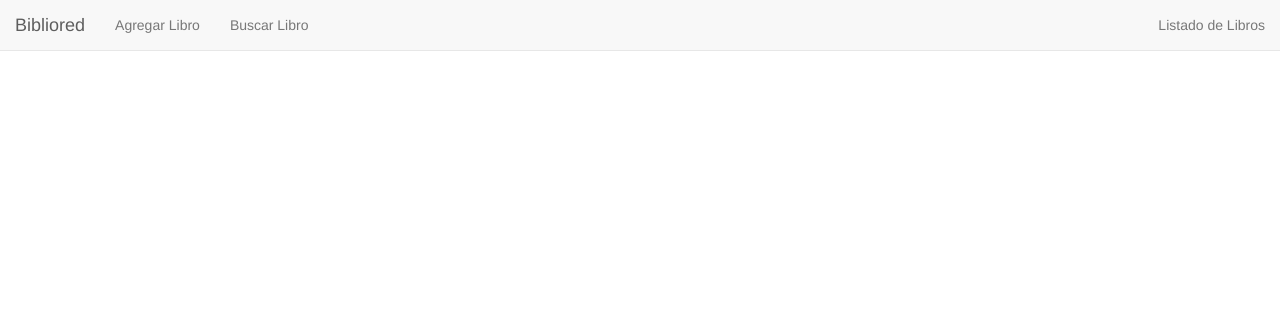
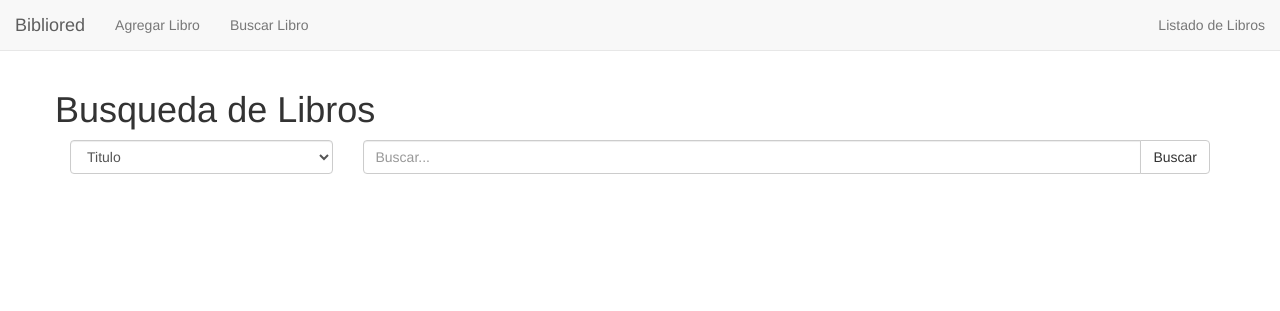
Before and after one commit to eilwin/Encargo2DAI, a PHP site: page /buscar_libro.php in a window 1280 px wide. Shown: the top 311 px of the page. Run offline with PHP 8.4, Linux system fonts and the light colour scheme; tables that the repository leaves empty or names only in its code hold one stand-in row (values such as "Sample post").

Commit message:
Buscar Libro * Agregada conexion con BD y consulta inicial * Agregado buscador y opciones con Bootstrap * Agregado div para resultado de busqueda

```diff
--- a/buscar_libro.php
+++ b/buscar_libro.php
@@ -1,3 +1,13 @@
+<?php
+    include 'Conexion.php';
+    $conex = new Conexion();
+    $sql = "SELECT * FROM libros";
+    if(isset($_POST["btn-buscar"])){
+        $dato = $_POST["datoLibro"];
+        $sql = "SELECT titulo, autor, editorial, idioma FROM libros";
+    }
+    $datos = $conex->query($sql);
+?>
 <html>
     <head>
         <meta charset="UTF-8">
@@ -20,7 +30,42 @@
     <body>
         <?php include 'navbar.html'; ?>
         <div class="container">
+            <div class="row">
+                <h1>Busqueda de Libros</h1>
+            </div>
+            <div class="row">
+                <form method="post" action="buscar_libro.php">
+                    <div class="col-xs-12 col-sm-3">
+                        <select class="form-control">
+                                <option>Titulo</option>
+                                <option>Autor</option>
+                                <option>Editorial</option>
+                        </select>
+                    </div>
+                    <div class="col-xs-12 col-sm-9">
+                        <div class="input-group">
+                            <input name="datoLibro" type="text" class="form-control" placeholder="Buscar...">
+                            <span class="input-group-btn">
+                                <button class="btn btn-default" type="submit" name="btn-buscar">Buscar</button>
+                            </span>
+                        </div>
+                    </div>
+                </form>
+            </div>
+            <?php if(isset($_POST["btn-buscar"])): ?>
+            <div class="row">
+                <h3>Resultados (<?= count($datos)?>)</h3>
+                <?php if(count($datos)>0): ?>
+                <div>
 
+                </div>
+                <?php else: ?>
+                <div>
+                    <p>No se han encontrado libros.</p>
+                </div>
+                <?php endif; ?>
+            </div>
+            <?php endif; ?>
         </div>
 
         <!-- jQuery (necessary for Bootstrap's JavaScript plugins) -->
```
